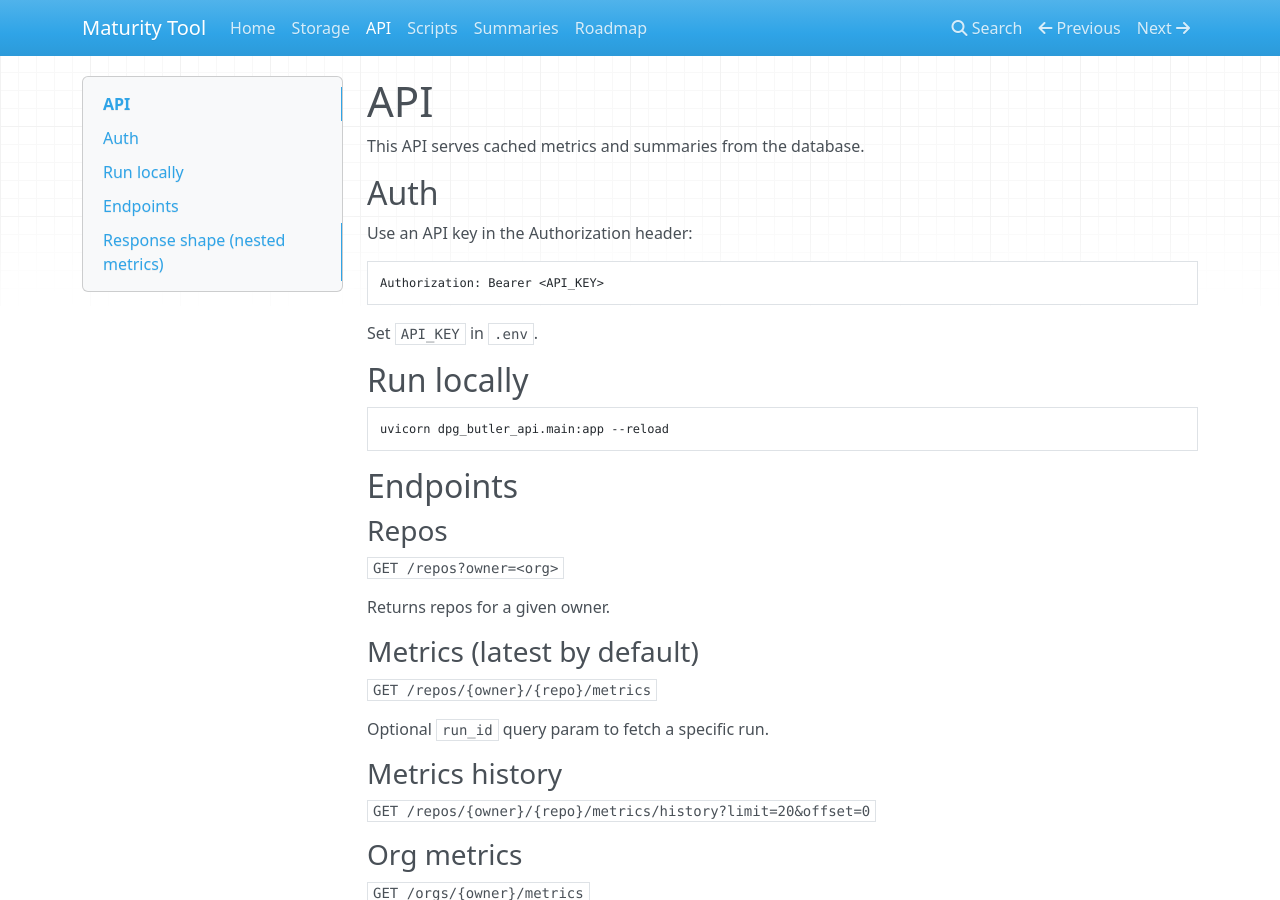
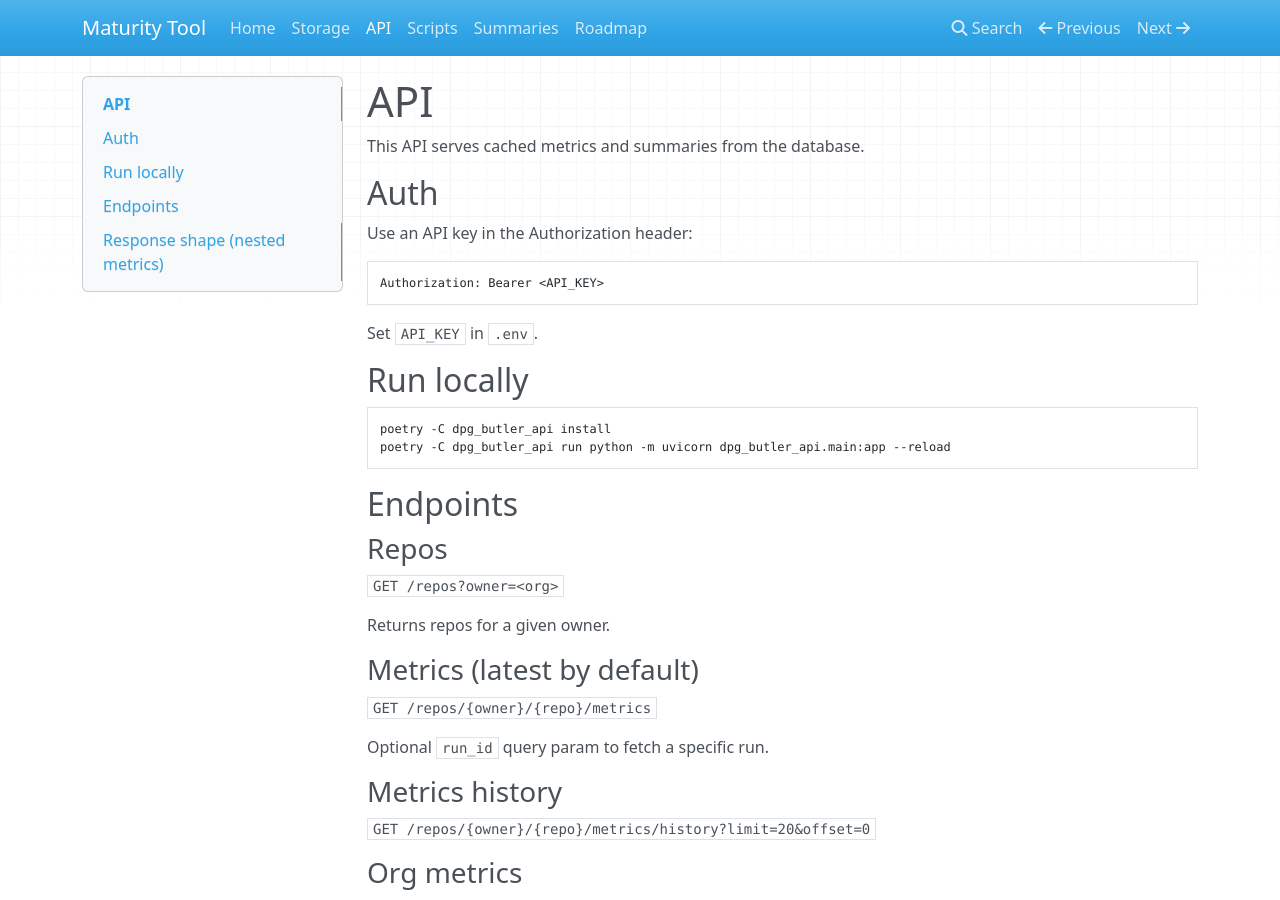
Before and after one commit to DPGAlliance/maturity-tool, an MkDocs documentation site: the page built from docs/api.md, in a window 1280 px wide and 900 px high. Built offline with MkDocs 1.6.1, drawn with Linux system fonts in a browser that asks for light colours; nearby versions of some CDN libraries.

Commit message:
run uvicorn from poetry: renaming stuff can lead to complications.

````diff
--- a/docs/api.md
+++ b/docs/api.md
@@ -13,7 +13,8 @@ Set `API_KEY` in `.env`.
 
 ## Run locally
 ```bash
-uvicorn dpg_butler_api.main:app --reload
+poetry -C dpg_butler_api install
+poetry -C dpg_butler_api run python -m uvicorn dpg_butler_api.main:app --reload
 ```
 
 ## Endpoints
````
Also changed, not shown: dpg_butler_api/README.md (+7 -1 lines), 2 other files.
